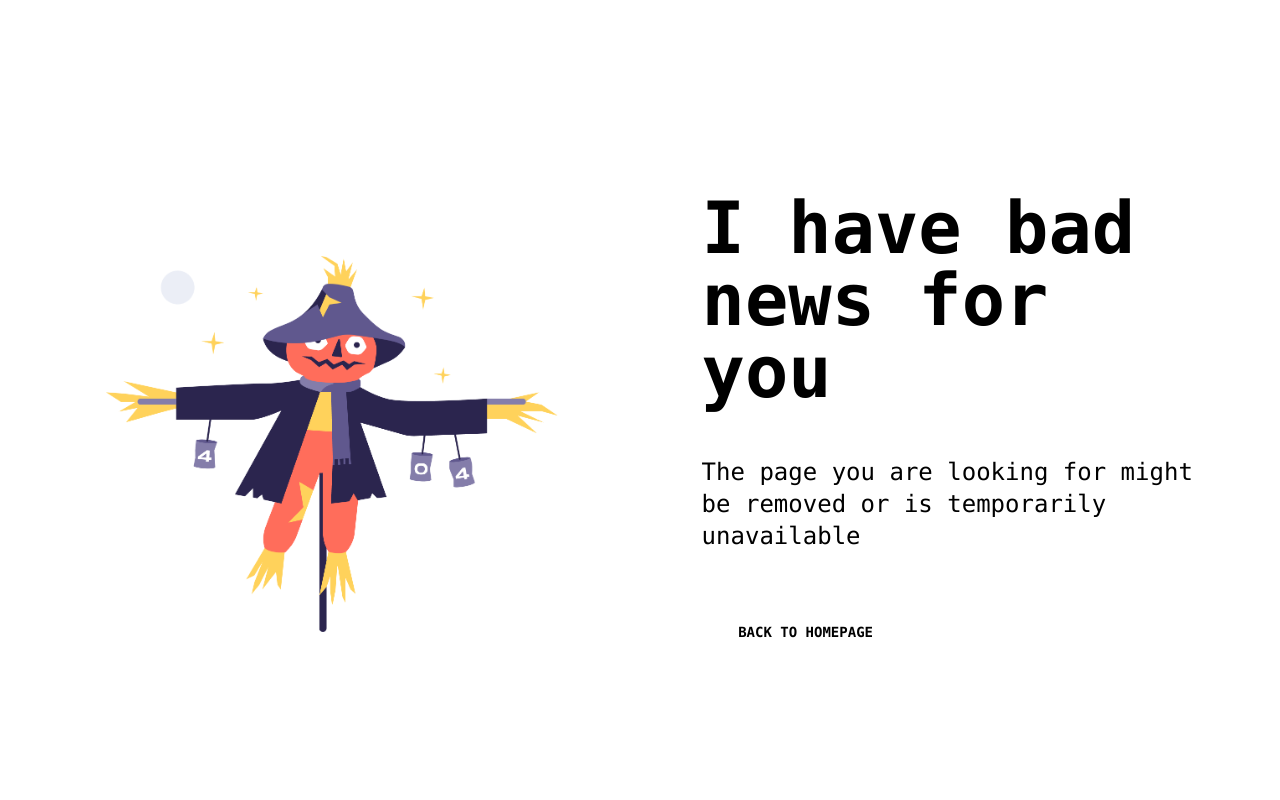
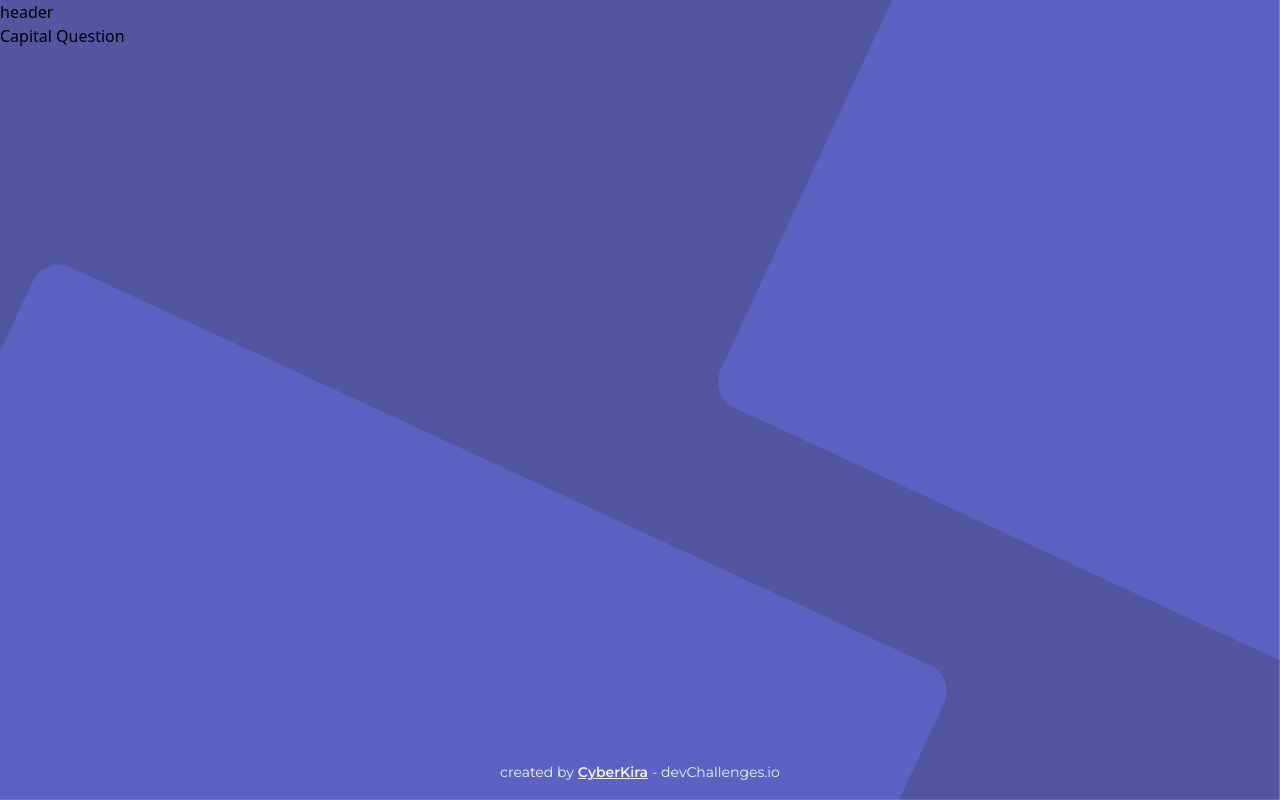
Before and after one commit to Cyber-Kira/country-quiz, a React (Create React App) app: page /capital in a window 1280 px wide. Built offline with nearby package versions, Linux system fonts and the light colour scheme.

Commit message:
feat: add route to capital question component

```diff
--- a/src/components/App/App.tsx
+++ b/src/components/App/App.tsx
@@ -1,5 +1,6 @@
 import React from 'react'
 import { BrowserRouter as Router, Routes, Route } from 'react-router-dom'
+import { CapitalQuestion } from '../CapitalQuestion'
 import { NotFound } from '../NotFound/NotFound'
 import { SharedLayout } from '../SharedLayout/SharedLayout'
 
@@ -7,7 +8,9 @@ export const App = () => {
 	return (
 		<Router>
 			<Routes>
-				<Route path='/' element={<SharedLayout />} />
+				<Route path='/' element={<SharedLayout />}>
+					<Route path='/capital' element={<CapitalQuestion />} />
+				</Route>
 				<Route path='*' element={<NotFound />} />
 			</Routes>
 		</Router>
```
